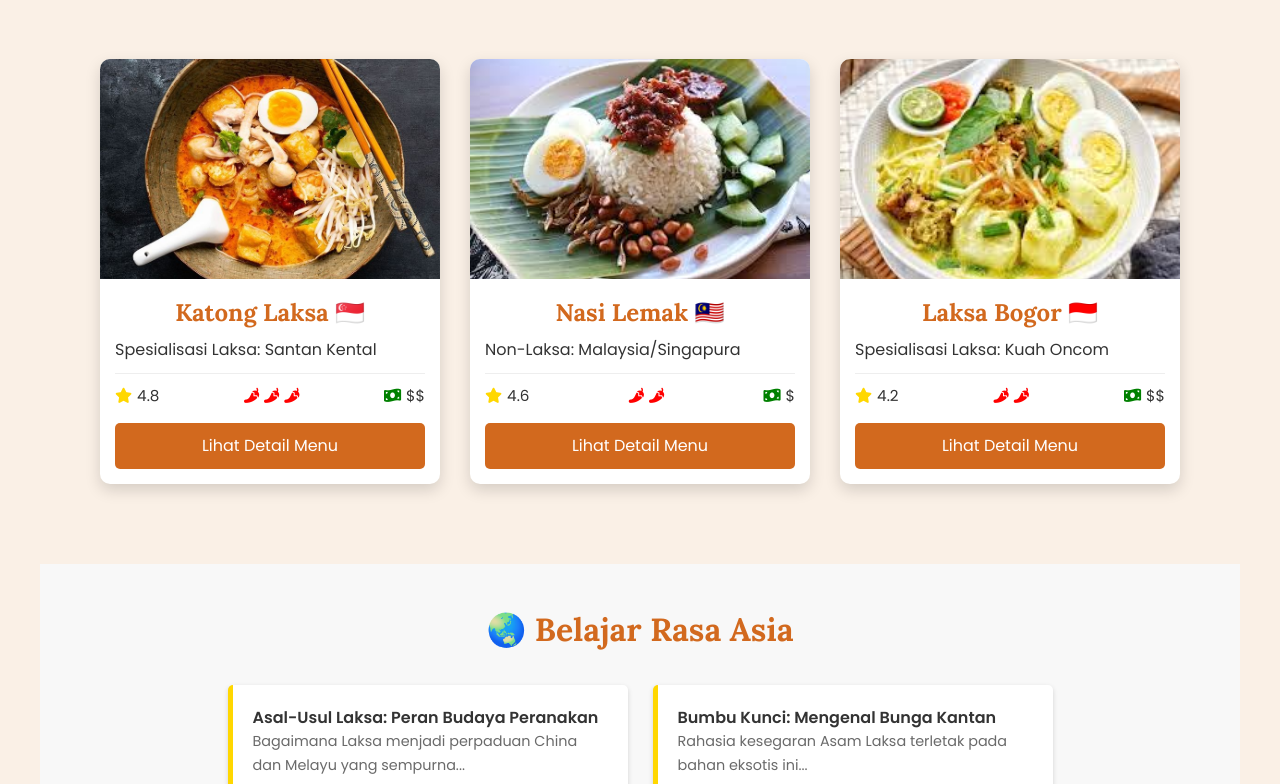
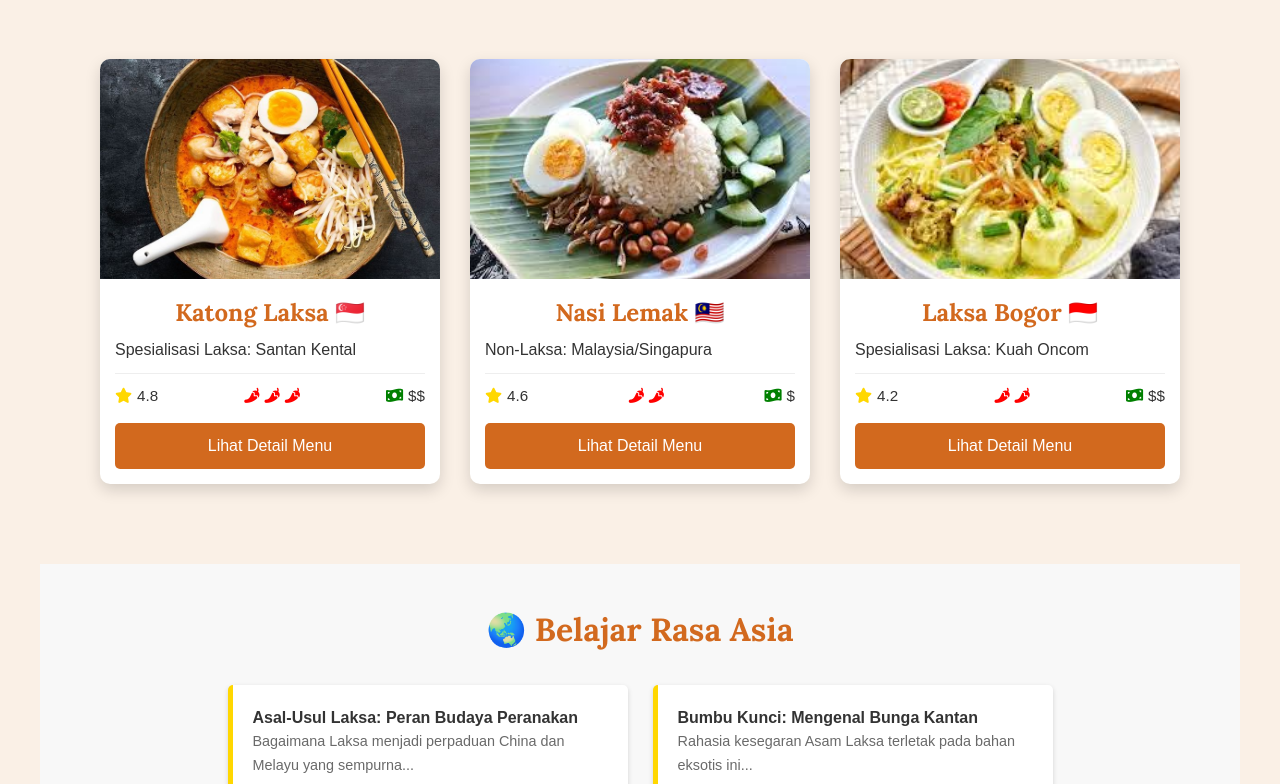
Before and after one commit to Bayu274/LAKSA-NA, a plain HTML site: page Food and Resto Directory/index.html in a window 1280 px wide. Shown: the part 587-1371 px from the top of the page. Drawn offline with Linux system fonts and the light colour scheme.

Commit message:
Update style.css

```diff
--- a/Food and Resto Directory/style.css
+++ b/Food and Resto Directory/style.css
@@ -23,7 +23,7 @@
 }
 
 body {
-    font-family: 'Poppins', sans-serif;
+    font-family: 'TAN nimbus', sans-serif;
     background-color: var(--color-background);
     color: var(--color-text-dark);
     line-height: 1.6;
@@ -510,4 +510,5 @@ footer {
     .home-banner h2 {
         font-size: 2em;
     }
+
 }
```
